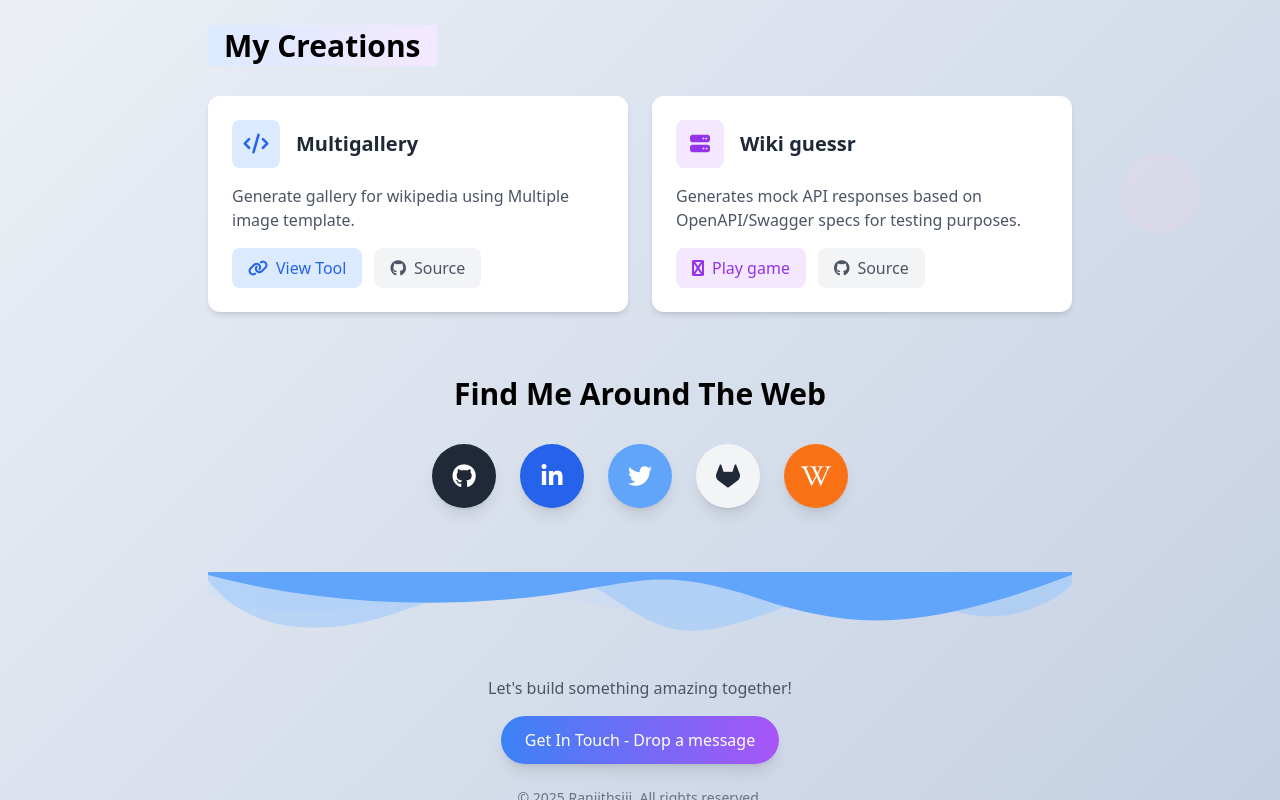
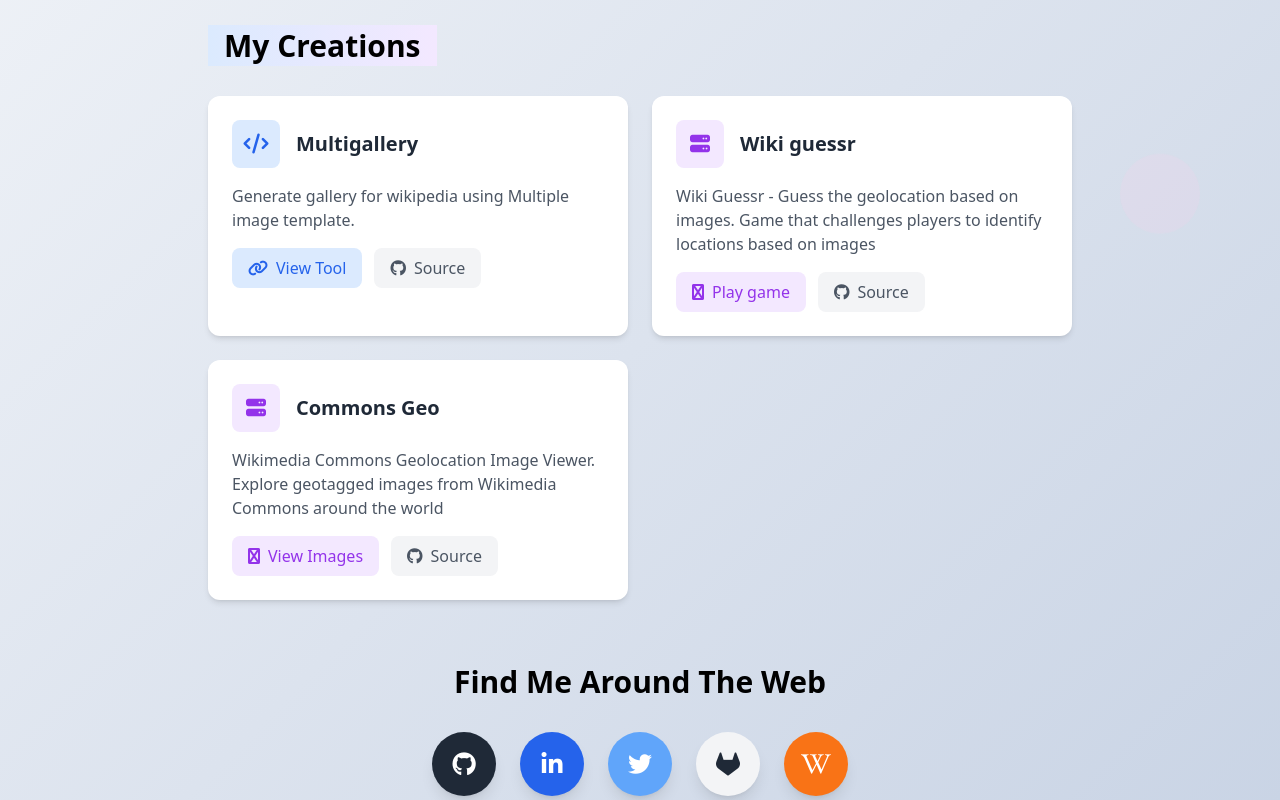
Before and after one commit to ranjithsiji/ranjithsiji.github.io, a plain HTML site: page index.html in a window 1280 px wide. Shown: the part 484-1284 px from the top of the page. Drawn offline with nearby package versions, Linux system fonts and the light colour scheme.

Commit message:
fix links - add new project

```diff
--- a/index.html
+++ b/index.html
@@ -149,14 +149,37 @@
                             </div>
                             <h3 class="text-xl font-bold text-gray-800">Wiki guessr</h3>
                         </div>
-                        <p class="text-gray-600 mb-4">Generates mock API responses based on OpenAPI/Swagger specs for testing
-                            purposes.</p>
+                        <p class="text-gray-600 mb-4">Wiki Guessr - Guess the geolocation based on images. Game that challenges players to identify locations based on images</p>
                         <div class="flex space-x-3">
                             <a href="https://ranjithsiji.github.io/wikiguessr/"
                                 class="px-4 py-2 bg-purple-100 text-purple-600 rounded-lg hover:bg-purple-600 hover:text-white transition-colors flex items-center">
                                 <i class="fab fa-link mr-2"></i> Play game
                             </a>
                             <a href="https://github.com/ranjithsiji/wikiguessr"
+                                class="px-4 py-2 bg-gray-100 text-gray-600 rounded-lg hover:bg-gray-600 hover:text-white transition-colors flex items-center">
+                                <i class="fab fa-github mr-2"></i> Source
+                            </a>
+                        </div>
+                    </div>
+                </div>
+                <!-- Tool Card 3 -->
+                <div
+                    class="bg-white rounded-xl shadow-md overflow-hidden transition-all duration-300 hover:shadow-xl hover:-translate-y-1 group">
+                    <div class="p-6">
+                        <div class="flex items-center mb-4">
+                            <div
+                                class="w-12 h-12 rounded-lg bg-purple-100 flex items-center justify-center text-purple-600 mr-4 group-hover:bg-purple-600 group-hover:text-white transition-colors">
+                                <i class="fas fa-server text-xl"></i>
+                            </div>
+                            <h3 class="text-xl font-bold text-gray-800">Commons Geo</h3>
+                        </div>
+                        <p class="text-gray-600 mb-4">Wikimedia Commons Geolocation Image Viewer. Explore geotagged images from Wikimedia Commons around the world</p>
+                        <div class="flex space-x-3">
+                            <a href="https://ranjithsiji.github.io/commonsgeo/"
+                                class="px-4 py-2 bg-purple-100 text-purple-600 rounded-lg hover:bg-purple-600 hover:text-white transition-colors flex items-center">
+                                <i class="fab fa-link mr-2"></i> View Images
+                            </a>
+                            <a href="https://github.com/ranjithsiji/commonsgeo"
                                 class="px-4 py-2 bg-gray-100 text-gray-600 rounded-lg hover:bg-gray-600 hover:text-white transition-colors flex items-center">
                                 <i class="fab fa-github mr-2"></i> Source
                             </a>
```
